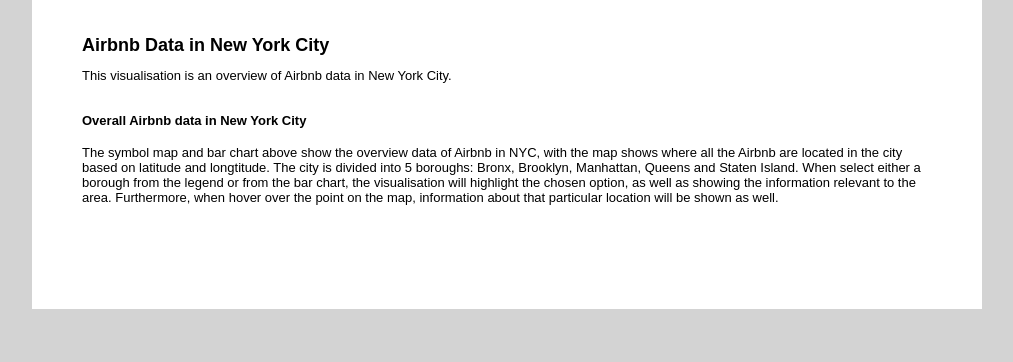
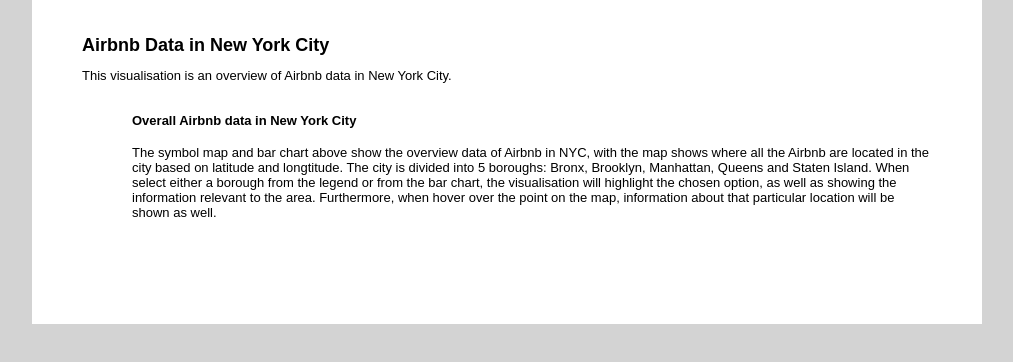
Before and after one commit to hngu0098/fit3179w9, a plain HTML site: page index.html in a window 1280 px wide. Shown: the whole page, without its empty margins (133-1146 px from the left). Drawn offline with nearby package versions, Linux system fonts and the light colour scheme; a script that the page names is missing.

Commit message:
Update styles.css

```diff
--- a/css/styles.css
+++ b/css/styles.css
@@ -25,6 +25,10 @@ h1 {
     padding-left: 20px;
 }
 
+.description-middle {
+    padding-left: 50px;
+}
+
 .description-left {
     padding-right: 20px;
 }
```
